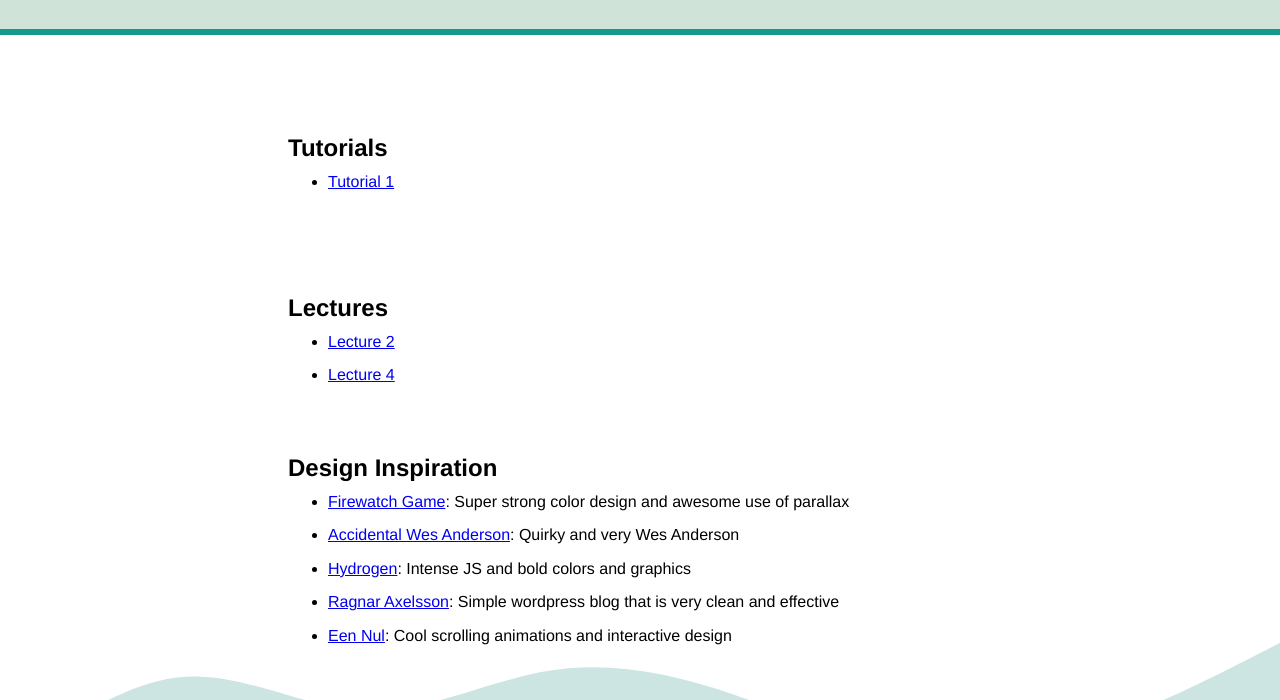
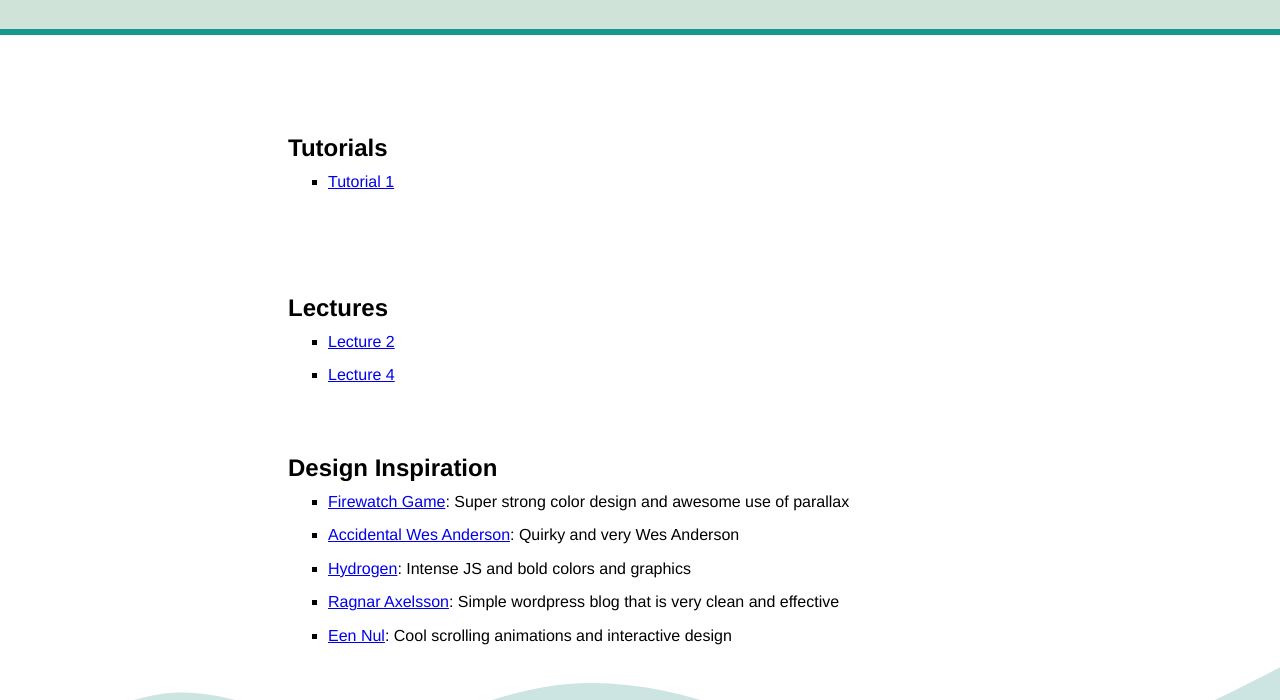
Before and after one commit to gitess2/gitess2.github.io, a plain HTML site: page index.html in a window 1280 px wide. Shown: the part 100-800 px from the top of the page. Drawn offline with Linux system fonts and the light colour scheme; a web font is replaced by a local one.

Commit message:
final touches

```diff
--- a/index.css
+++ b/index.css
@@ -44,6 +44,14 @@ h1 {
 
 /* Body grid */
 
+main {
+    aspect-ratio: 875/600;
+    background-position: center;
+    background-repeat: no-repeat;
+    background-size: cover;
+    width: 100%;
+    background-image: url('images/layered-waves-haikei.svg'); /* SVG from haikai.com */
+}
 .container {
     margin-top: 6rem;
     line-height: 2.1rem;
@@ -51,6 +59,9 @@ h1 {
     grid-template-columns: 20% 60% 20%;
     grid-column-gap: 2rem;
     grid-template-rows: 10rem 10rem 10rem 10rem;
+}
+ul {
+    list-style-type: square;
 }
 #tutorials {
     grid-column-start: 2;
@@ -69,12 +80,8 @@ h1 {
     grid-column-end: 2;
     grid-row-start: row3-start;
     grid-row-end: 3;
+    margin-bottom: 14rem;
 }
-main {
-    aspect-ratio: 900/600;
-    background-position: center;
-    background-repeat: no-repeat;
-    background-size: cover;
-    width: 100%;
-    background-image: url('images/layered-waves-haikei.svg'); /* SVG from haikai.com */
+h2 {
+    font-weight: bold;
 }
```
